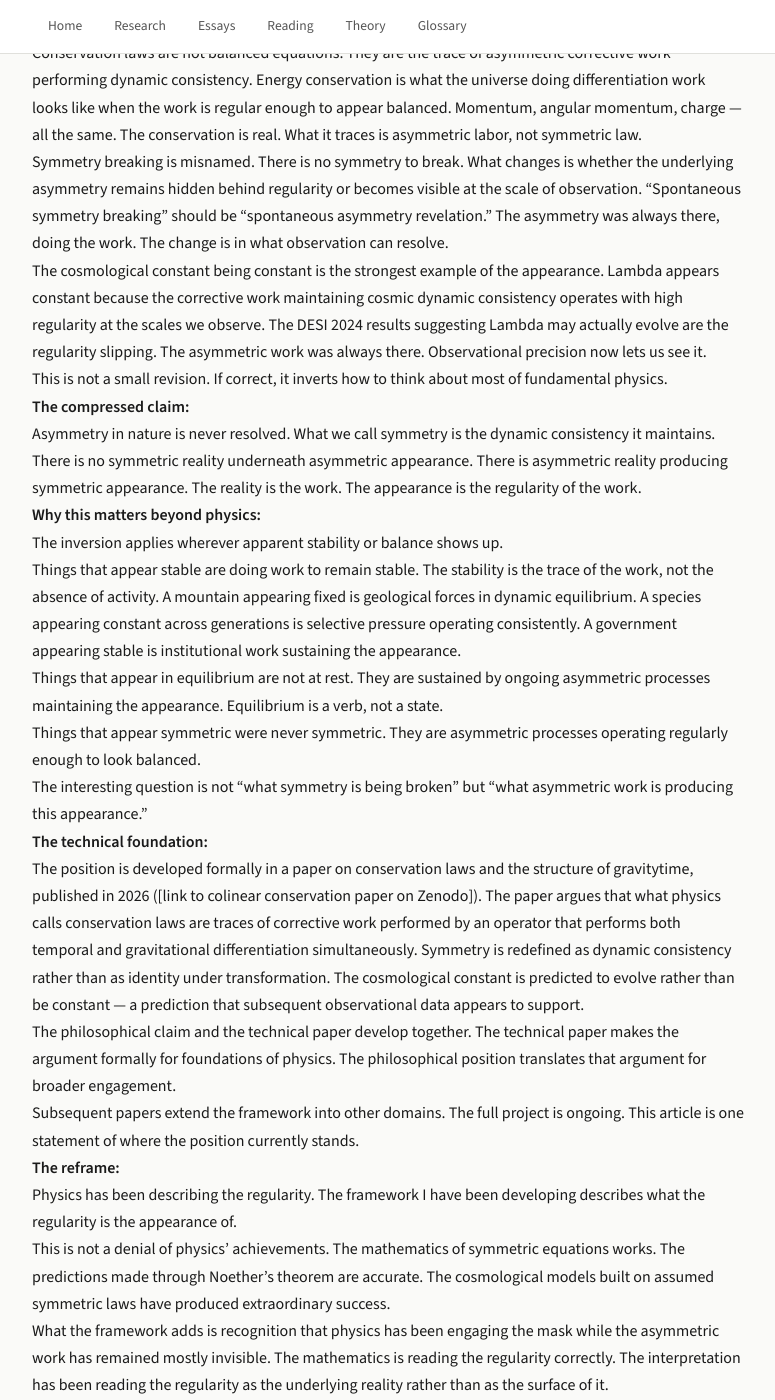
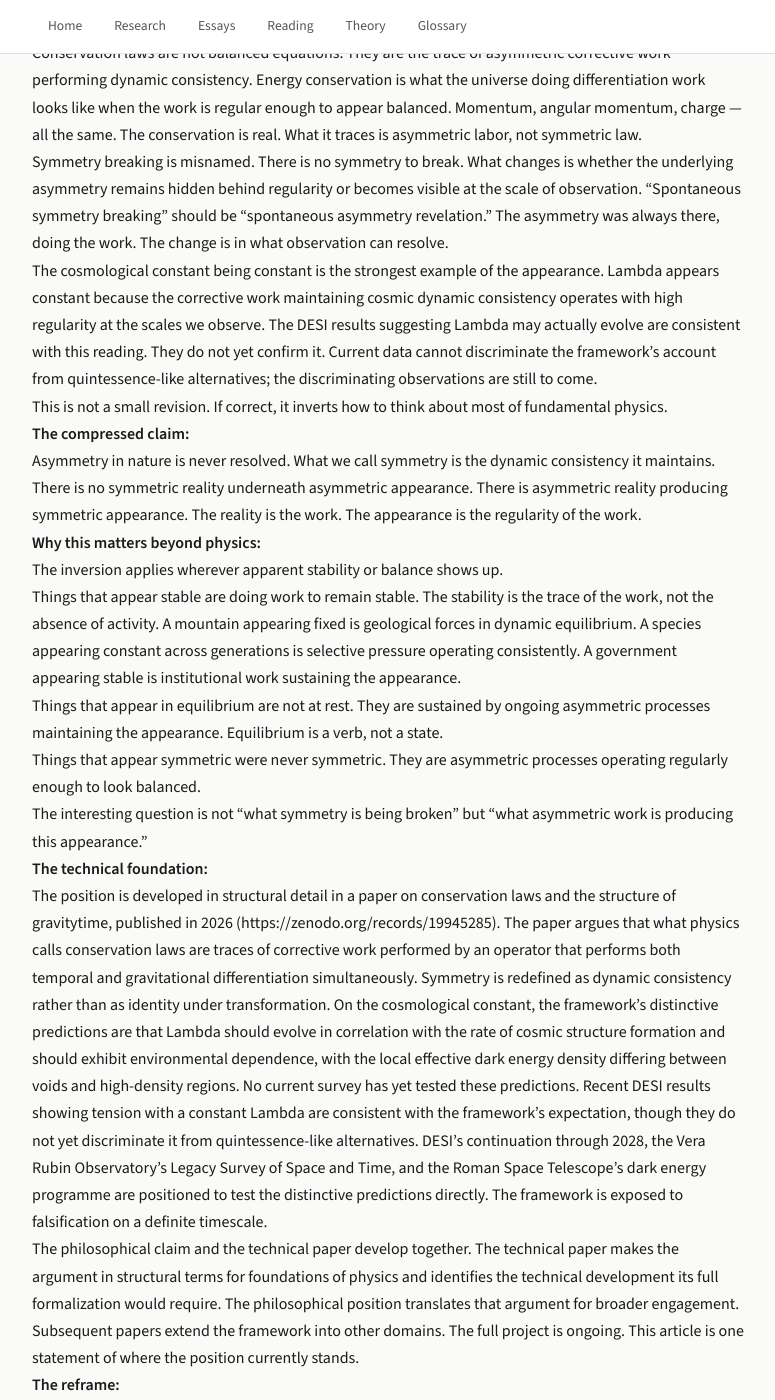
Before and after one commit to axioconsciousness/axioconsciousness.github.io, a Jekyll site: the page built from papers_md/symmetry-is-what-asymmetry-looks-like.md, in a window 1280 px wide and 1400 px high, scrolled down 701 px. Shown: the whole window, without its empty margins (252-1027 px from the left). Built offline with Jekyll 4.4.1, drawn with Linux system fonts in a browser that asks for light colours; our own code applies the rules of GitHub Pages for plain Markdown files.

Commit message:
Add files via upload

```diff
--- a/papers_md/symmetry-is-what-asymmetry-looks-like.md
+++ b/papers_md/symmetry-is-what-asymmetry-looks-like.md
@@ -16,7 +16,7 @@ Conservation laws are not balanced equations. They are the trace of asymmetric c
 
 Symmetry breaking is misnamed. There is no symmetry to break. What changes is whether the underlying asymmetry remains hidden behind regularity or becomes visible at the scale of observation. "Spontaneous symmetry breaking" should be "spontaneous asymmetry revelation." The asymmetry was always there, doing the work. The change is in what observation can resolve.
 
-The cosmological constant being constant is the strongest example of the appearance. Lambda appears constant because the corrective work maintaining cosmic dynamic consistency operates with high regularity at the scales we observe. The DESI 2024 results suggesting Lambda may actually evolve are the regularity slipping. The asymmetric work was always there. Observational precision now lets us see it.
+The cosmological constant being constant is the strongest example of the appearance. Lambda appears constant because the corrective work maintaining cosmic dynamic consistency operates with high regularity at the scales we observe. The DESI results suggesting Lambda may actually evolve are consistent with this reading. They do not yet confirm it. Current data cannot discriminate the framework's account from quintessence-like alternatives; the discriminating observations are still to come.
 
 This is not a small revision. If correct, it inverts how to think about most of fundamental physics.
 
@@ -40,9 +40,9 @@ The interesting question is not "what symmetry is being broken" but "what asymme
 
 **The technical foundation:**
 
-The position is developed formally in a paper on conservation laws and the structure of gravitytime, published in 2026 (\[link to colinear conservation paper on Zenodo\]). The paper argues that what physics calls conservation laws are traces of corrective work performed by an operator that performs both temporal and gravitational differentiation simultaneously. Symmetry is redefined as dynamic consistency rather than as identity under transformation. The cosmological constant is predicted to evolve rather than be constant — a prediction that subsequent observational data appears to support.
+The position is developed in structural detail in a paper on conservation laws and the structure of gravitytime, published in 2026 (https://zenodo.org/records/19945285). The paper argues that what physics calls conservation laws are traces of corrective work performed by an operator that performs both temporal and gravitational differentiation simultaneously. Symmetry is redefined as dynamic consistency rather than as identity under transformation. On the cosmological constant, the framework's distinctive predictions are that Lambda should evolve in correlation with the rate of cosmic structure formation and should exhibit environmental dependence, with the local effective dark energy density differing between voids and high-density regions. No current survey has yet tested these predictions. Recent DESI results showing tension with a constant Lambda are consistent with the framework's expectation, though they do not yet discriminate it from quintessence-like alternatives. DESI's continuation through 2028, the Vera Rubin Observatory's Legacy Survey of Space and Time, and the Roman Space Telescope's dark energy programme are positioned to test the distinctive predictions directly. The framework is exposed to falsification on a definite timescale.
 
-The philosophical claim and the technical paper develop together. The technical paper makes the argument formally for foundations of physics. The philosophical position translates that argument for broader engagement.
+The philosophical claim and the technical paper develop together. The technical paper makes the argument in structural terms for foundations of physics and identifies the technical development its full formalization would require. The philosophical position translates that argument for broader engagement.
 
 Subsequent papers extend the framework into other domains. The full project is ongoing. This article is one statement of where the position currently stands.
 
```
